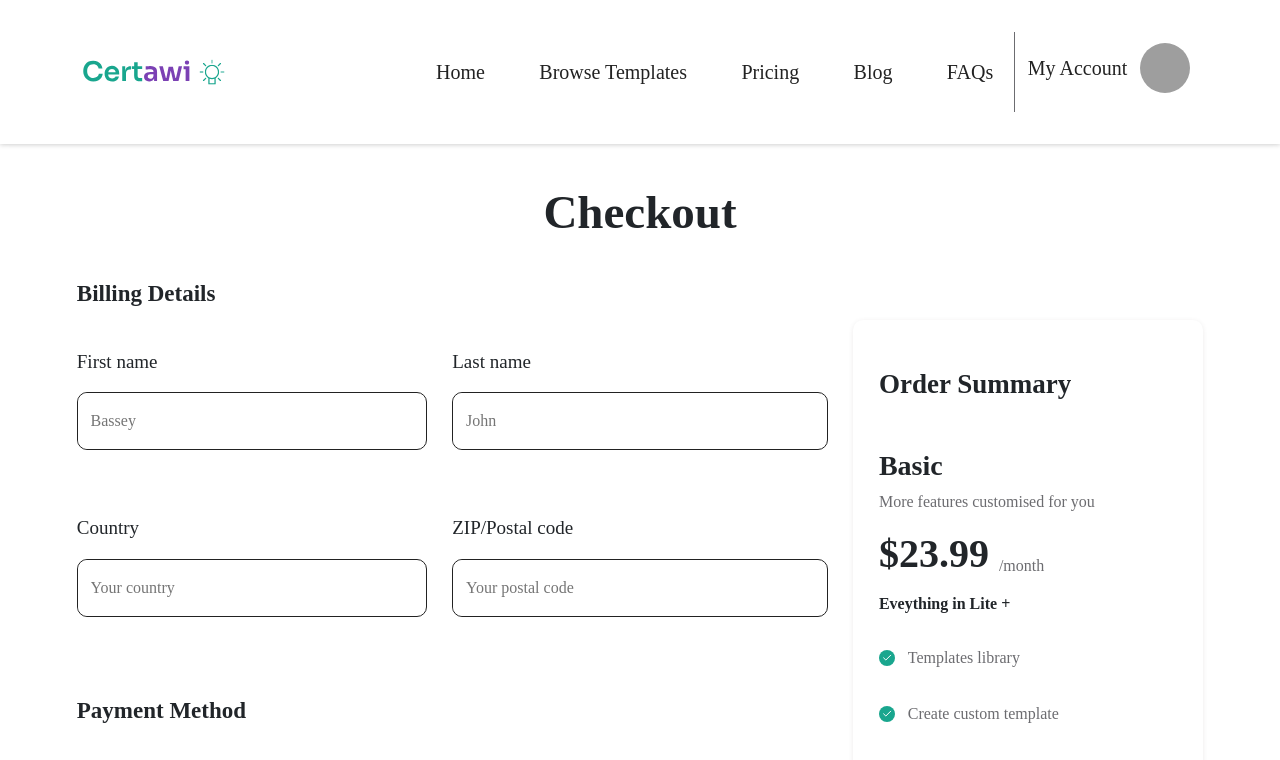
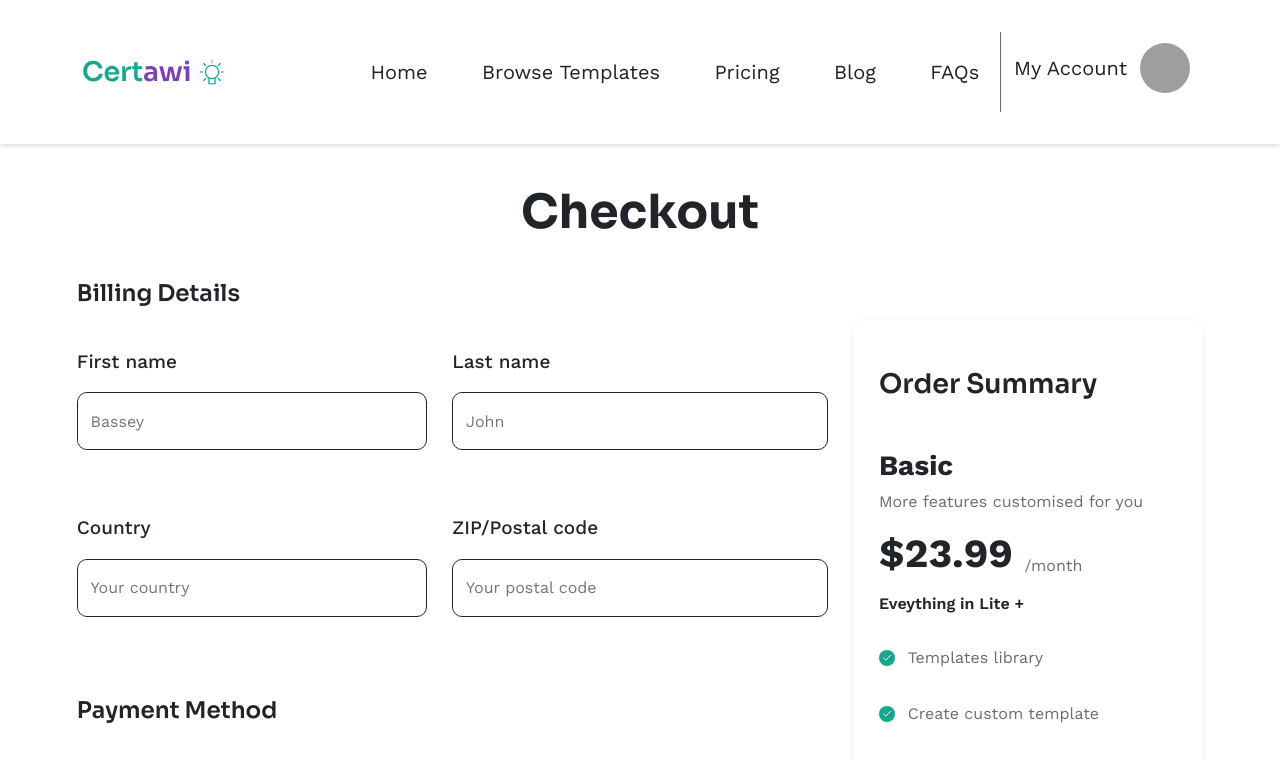
Before and after one commit to Osikena/hng-headlights-checkout, a React (Create React App) app: page / in a window 1280 px wide. Shown: the top 760 px of the page. Built offline with nearby package versions, Linux system fonts and the light colour scheme; grey boxes are pictures that could not be loaded.

Commit message:
adjusting

```diff
--- a/src/components/CheckoutMain.jsx
+++ b/src/components/CheckoutMain.jsx
@@ -1,4 +1,6 @@
 import 'bootstrap/dist/css/bootstrap.min.css'
+import '../pagescss/CheckoutPage.css'
+import '../pagesresponsivecss/CheckoutPageResponsive.css'
 import CheckoutMainLeft from './CheckoutMainLeft'
 import CheckoutMainRight from './CheckoutMainRight'
 
--- a/src/pagescss/CheckoutPage.css
+++ b/src/pagescss/CheckoutPage.css
@@ -1,3 +1,9 @@
+
+@import url('https://fonts.googleapis.com/css2?family=Sora:wght@100;200;300;400;500;600;700;800&display=swap');
+
+@import url('https://fonts.googleapis.com/css2?family=Work+Sans:ital,wght@0,100;0,200;0,300;0,400;0,500;0,600;0,700;0,800;0,900;1,100;1,200;1,300;1,400;1,500;1,600;1,700;1,800;1,900&display=swap');
+
+
 #CheckoutPage-main-container{
     margin: 0px;
     padding: 0px;
```
